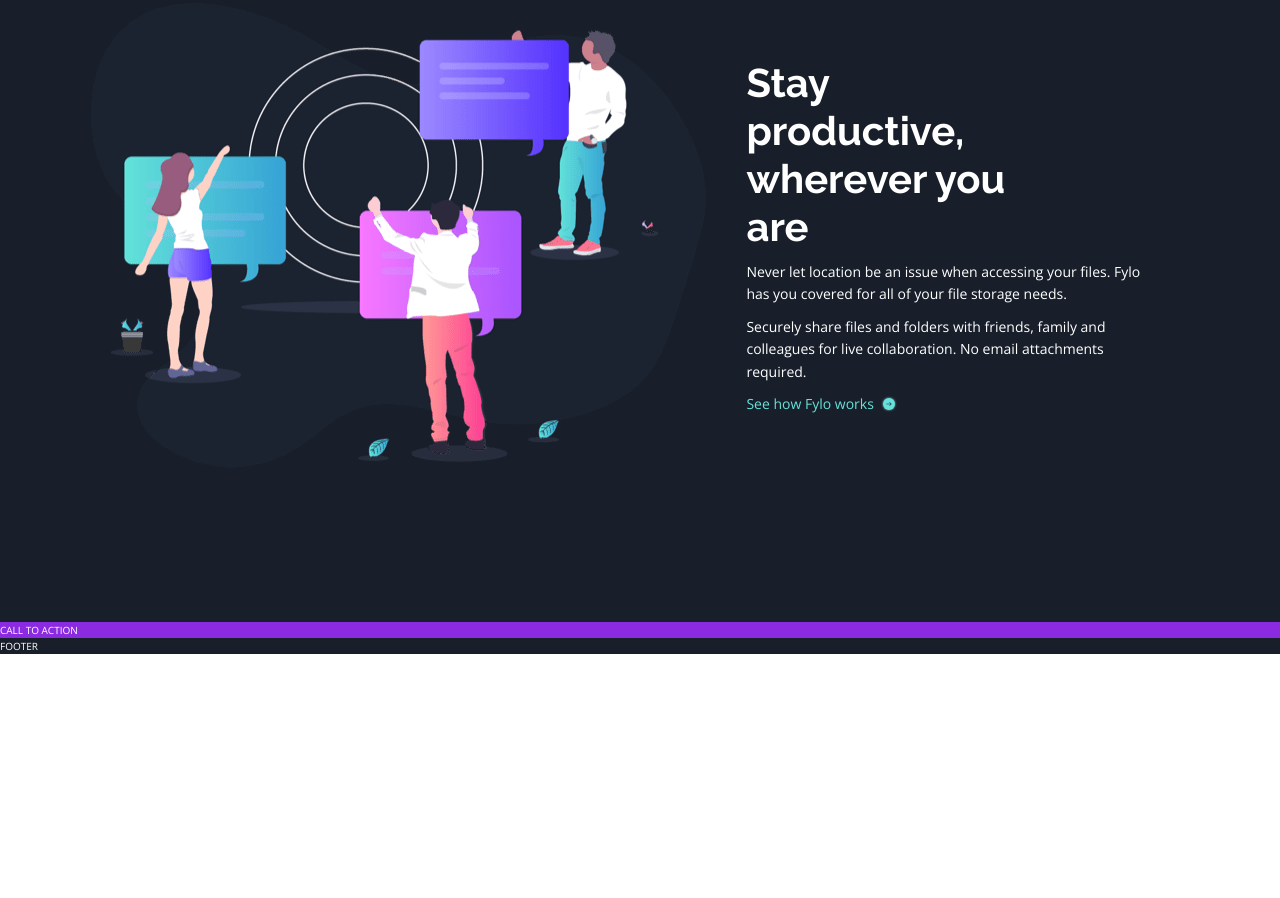
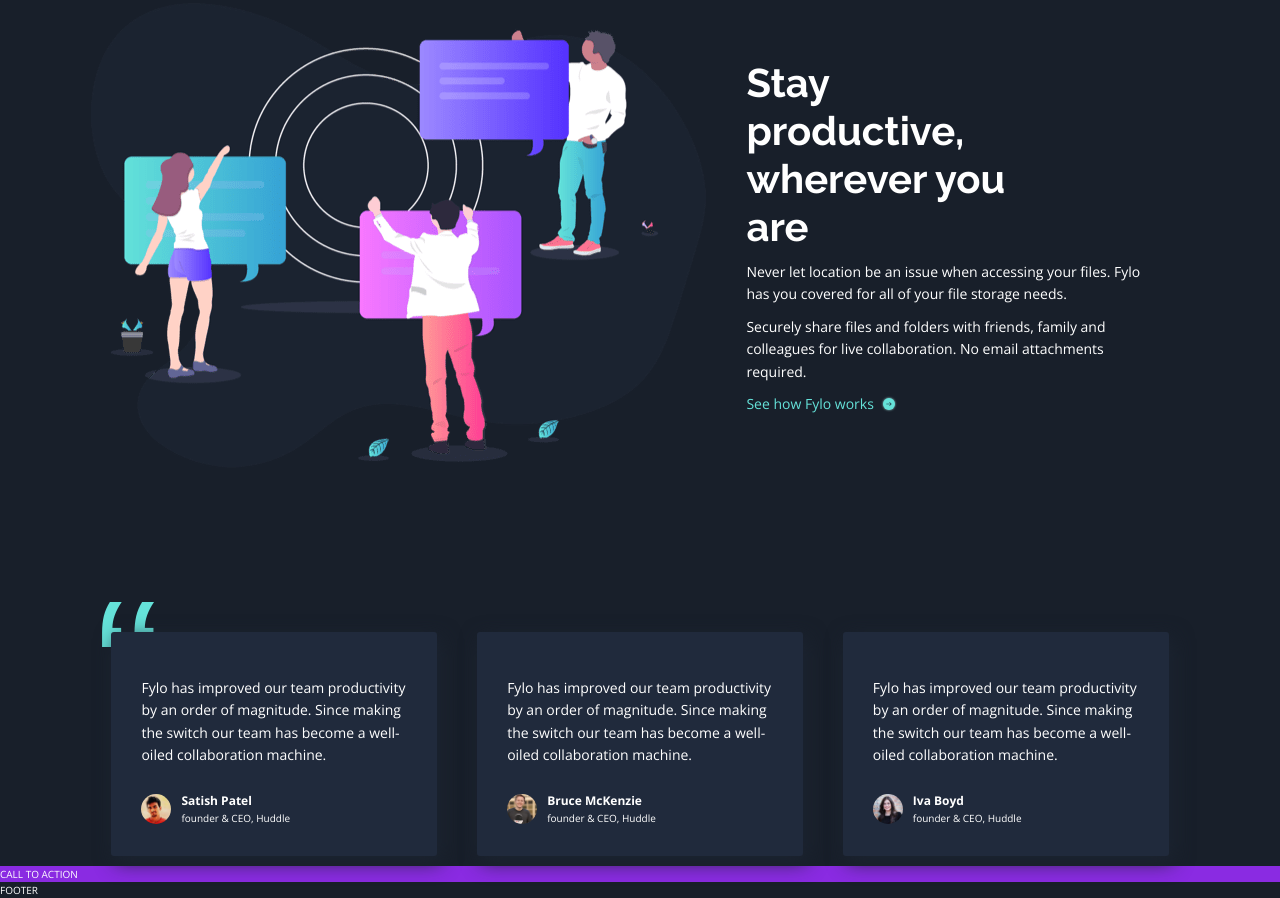
Before and after one commit to huz3y/fylo-dark-theme-landing-page-master, a website: page index.html in a window 1280 px wide. Shown: the part 2105-3003 px from the top of the page. Before the commit the page ends 2759 px from the top, so only its background shows below. Drawn offline with nearby package versions, Linux system fonts and the light colour scheme.

Commit message:
add review section

```diff
--- a/index.html
+++ b/index.html
@@ -218,7 +218,71 @@
       <!-- ------- -->
       <!-- REVIEWS -->
       <section class="grid__child grid__child-reviews section-reviews">
-        <div class="section-reviews__container"></div>
+        <div class="section-reviews__container">
+          <!-- REVIEW 1 -->
+          <div class="section-reviews__review section-reviews__review--1">
+            <blockquote class="section-reviews__comment u-margin-bottom-small">
+              Fylo has improved our team productivity by an order of magnitude.
+              Since making the switch our team has become a well-oiled
+              collaboration machine.
+            </blockquote>
+            <div class="section-reviews__profile">
+              <img
+                class="section-reviews__profile-img"
+                src="./images/profile-1.jpg"
+                alt="Satish Patel profile picture"
+              />
+              <div class="section-reviews__profile-text">
+                <p class="section-reviews__profile-name">Satish Patel</p>
+                <small class="section-reviews__profile-position">
+                  founder & CEO, Huddle
+                </small>
+              </div>
+            </div>
+          </div>
+          <!-- REVIEW 2  -->
+          <div class="section-reviews__review section-reviews__review--2">
+            <blockquote class="section-reviews__comment u-margin-bottom-small">
+              Fylo has improved our team productivity by an order of magnitude.
+              Since making the switch our team has become a well-oiled
+              collaboration machine.
+            </blockquote>
+            <div class="section-reviews__profile">
+              <img
+                class="section-reviews__profile-img"
+                src="./images/profile-2.jpg"
+                alt="Bruce McKenzie profile picture"
+              />
+              <div class="section-reviews__profile-text">
+                <p class="section-reviews__profile-name">Bruce McKenzie</p>
+                <small class="section-reviews__profile-position">
+                  founder & CEO, Huddle
+                </small>
+              </div>
+            </div>
+          </div>
+          <!-- REVIEW 3 -->
+          <div class="section-reviews__review section-reviews__review--3">
+            <blockquote class="section-reviews__comment u-margin-bottom-small">
+              Fylo has improved our team productivity by an order of magnitude.
+              Since making the switch our team has become a well-oiled
+              collaboration machine.
+            </blockquote>
+            <div class="section-reviews__profile">
+              <img
+                class="section-reviews__profile-img"
+                src="./images/profile-3.jpg"
+                alt="Iva Boyd profile picture"
+              />
+              <div class="section-reviews__profile-text">
+                <p class="section-reviews__profile-name">Iva Boyd</p>
+                <small class="section-reviews__profile-position">
+                  founder & CEO, Huddle
+                </small>
+              </div>
+            </div>
+          </div>
+        </div>
       </section>
       <!-- -------------- -->
       <!-- CALL TO ACTION -->
--- a/sass/pages/_home.scss
+++ b/sass/pages/_home.scss
@@ -113,7 +113,75 @@
 }
 
 .section-reviews {
-  background-color: deeppink;
+  background-color: var(--color-background-primary-dark);
+  display: grid;
+  grid-template-columns: subgrid;
+  grid-template-rows: subgrid;
+  z-index: 0;
+
+  &__container {
+    grid-column: col-start 1 / col-end 12;
+    display: flex;
+    justify-content: space-between;
+  }
+
+  &__review {
+    background-color: var(--color-background-testimonials);
+    margin: 1rem 2rem;
+    border-radius: 3px;
+    padding: 4.5rem 3rem 3rem 3rem;
+    box-shadow: 4px 6px 20px var(--color-background-primary-light, 0.5);
+    position: relative;
+
+    &--1 {
+    }
+
+    &--2 {
+    }
+
+    &--3 {
+    }
+
+    &:first-of-type::before {
+      content: "\201C";
+      display: block;
+      position: absolute;
+      transform: translate(-70%, -53%);
+      font-family: sans-serif;
+      color: var(--color-accent-cyan);
+      line-height: 1;
+      font-size: 20rem;
+      z-index: -1;
+    }
+  }
+
+  &__comment {
+    font-size: 1.4rem;
+  }
+
+  &__profile {
+    display: flex;
+    align-items: center;
+
+    &-img {
+      border-radius: 50%;
+      width: auto;
+      height: 3rem;
+      margin-right: 1rem;
+    }
+
+    &-text {
+    }
+
+    &-name {
+      font-size: 1.2rem;
+      font-weight: 700;
+    }
+
+    &-position {
+      font-size: 1rem;
+    }
+  }
 }
 
 .section-cta {
```
Also changed, not shown: css/style.css, 1 other file.
